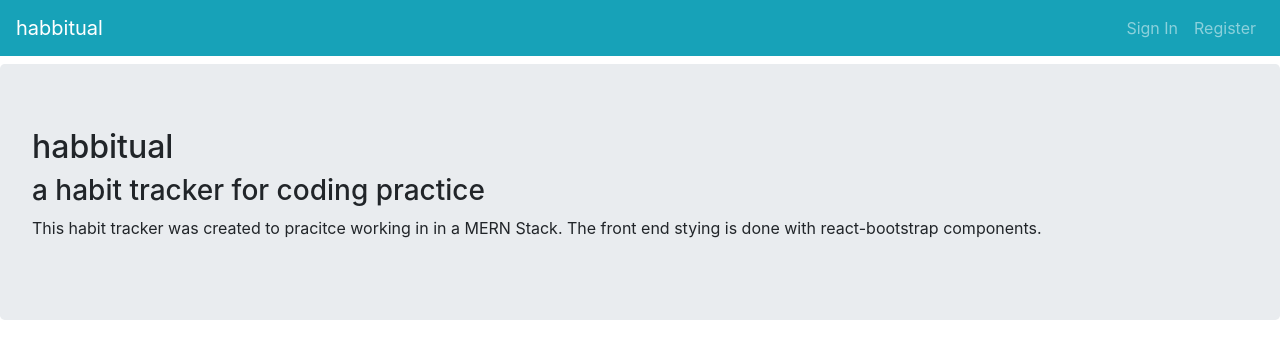
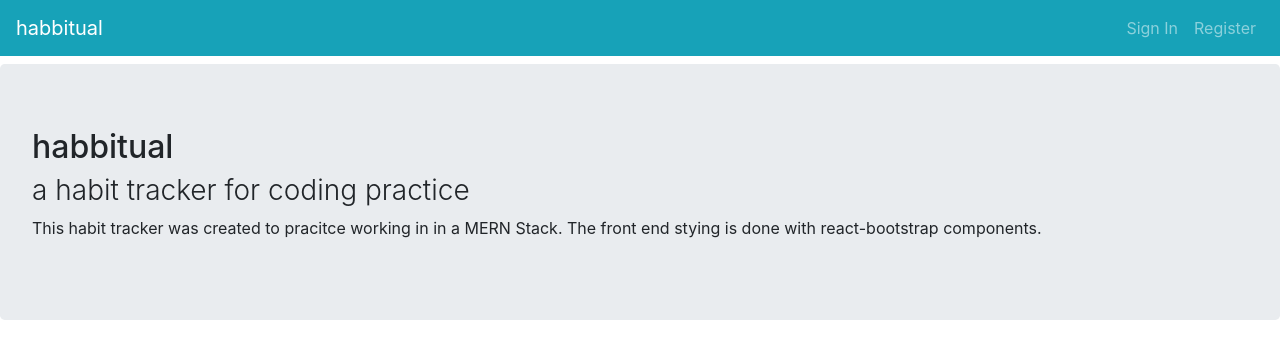
Before and after one commit to zatorriusf/habbit-frontend, a React (Create React App) app: page / in a window 1280 px wide. Shown: the top 358 px of the page. Built offline with nearby package versions, Linux system fonts and the light colour scheme; no server answers.

Commit message:
added additional styling

```diff
--- a/src/pages/Home.js
+++ b/src/pages/Home.js
@@ -1,15 +1,14 @@
 import React from "react";
-import {  Jumbotron } from "react-bootstrap";
+import { Jumbotron } from "react-bootstrap";
 
 const Home = () => {
   return (
     <Jumbotron>
       <h2>habbitual</h2>
-      <h3>a habit tracker for coding practice</h3>
+      <h3 className="font-weight-light">a habit tracker for coding practice</h3>
       <p>
-        This habit tracker was created to pracitce working in
-        in a MERN Stack. The front end stying is done with
-        react-bootstrap components.
+        This habit tracker was created to pracitce working in in a MERN Stack.
+        The front end stying is done with react-bootstrap components.
       </p>
     </Jumbotron>
   );
```
